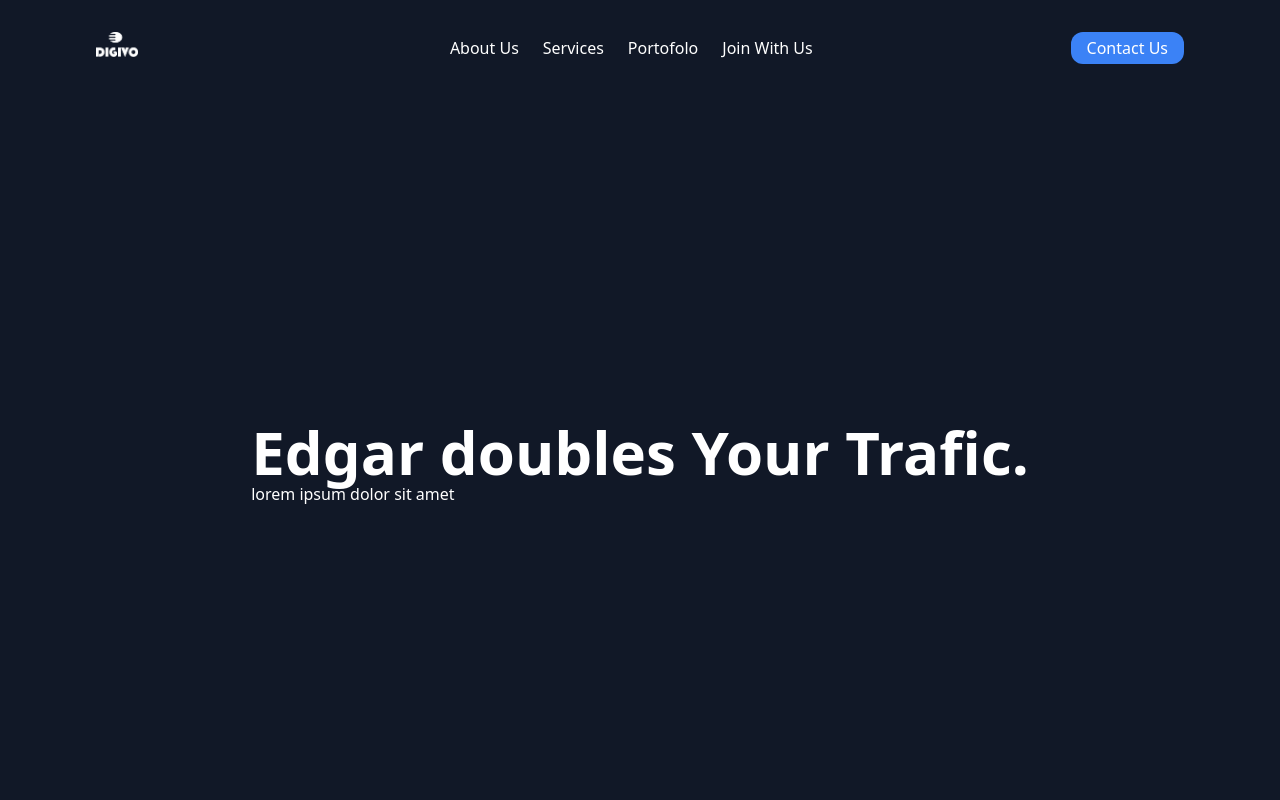
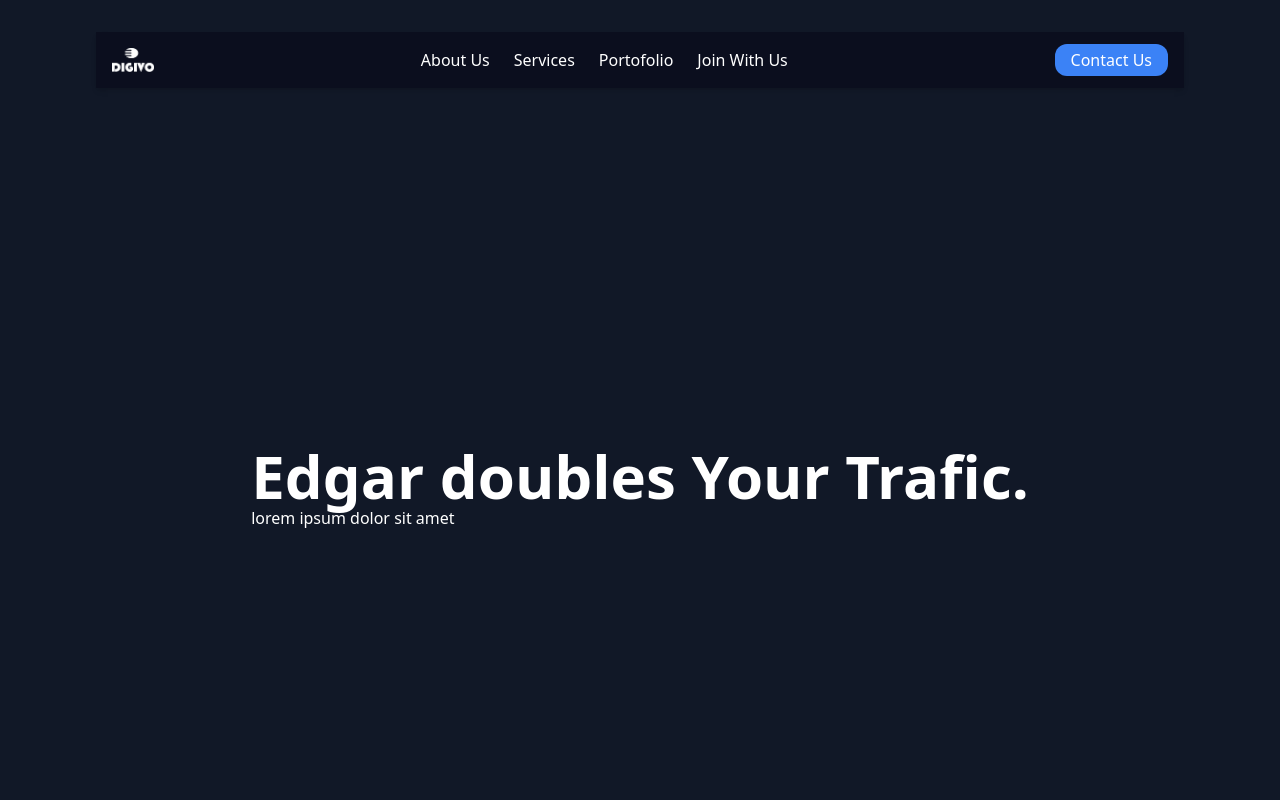
Before and after one commit to ipanakuoffice/nextJS, a Next.js app: page / in a window 1280 px wide. Shown: the top 800 px of the page. Built offline with nearby package versions, Linux system fonts and the light colour scheme.

Commit message:
mavbar but not fixed

```diff
--- a/app/components/faq.js
+++ b/app/components/faq.js
@@ -4,15 +4,15 @@
 const faq = () => {
     return (
       <div className="mb-32 relative w-full sm:w-full flex flex-col sm:flex-row pt-10 pb-8 mt-8 shadow-xl">
-            <div className="px-5  w-full flex flex-col justify-center items-center">
+          <div className="px-5 w-full flex flex-col justify-center items-center">
           <div className="flex flex-col items-center">
           <h2 className="mt-5 text-center text-3xl font-bold tracking-tight md:text-5xl">FAQ</h2>
           <p className="mt-3 text-lg text-white md:text-xl">Frequently asked questions</p>
           </div>
-          <div className="items-center w-full justify-center mt-8 grid grid-rows-1 sm:grid-cols-3 gap-8 ">
+          <div className="w-full mt-8 grid grid-rows-1 gap-8 place-items-center">
             {/* Repeatable Item */}
             {faqList.map((item, index) => (
-              <div className="py-5" key={index}>
+              <div className="py-5 col-span-full w-full" key={index}>
                 <details className="group">
                   <summary className="flex cursor-pointer list-none items-center justify-between font-medium">
                     <span className='font-bold'>{item.question}</span>
--- a/app/components/footer.js
+++ b/app/components/footer.js
@@ -41,7 +41,7 @@
                 <div className='bg-slate-500 rounded-2xl px-6 text-sm text-center flex items-center justify-center py-1'>
                     Join Comuntiy
                 </div>
-                <div className='bg-black rounded-2xl px-6 py-1 text-sm text-center flex items-center justify-center'>
+                <div className='bg-black rounded-2xl px-6 text-sm text-center flex items-center justify-center py-1'>
                     Discuss Now
                 </div>
             </div>
--- a/app/components/navBar.js
+++ b/app/components/navBar.js
@@ -1,37 +1,97 @@
 'use client';
 
-import Image from 'next/image'
-import Logo from '../../public/whiteLogo.png'
-import React, { useState } from "react";
-
+import Image from 'next/image';
+import Logo from '../../public/whiteLogo.png';
+import React, { useState } from 'react';
 
 export default function NavBar() {
   const [isOpen, setIsOpen] = useState(false);
 
   return (
     <>
-     <div id="navbar" className="sm:flex hidden sm:w-full">
-          <div id="logo" className='w-24 text-white text-center items-center'>
-          <Image
-               src={Logo}
-               width={42}
-               height={42}
-               alt="Picture of the author"
-          />
+      {/* Desktop Navigation */}
+      <nav className="w-full bg-[#0B0E1E] px-4 py-3 shadow-md z-50">
+        <div className="hidden md:flex items-center justify-between">
+          <div className="flex items-center gap-2">
+            <Image src={Logo} width={42} height={42} alt="Logo" />
           </div>
-          <div id="menu" className="flex flex-row justify-center gap-6 flex-grow text-white items-center">
-             <p className="text-white">About Us</p>
-             <p className="text-white">Services</p>
-             <p className="text-white">Portofolo </p>
-             <p className="text-white">Join With Us</p>
+          <div className="flex gap-6 text-white font-medium">
+            <a href="#about">About Us</a>
+            <a href="#services">Services</a>
+            <a href="#portofolio">Portofolio</a>
+            <a href="#join">Join With Us</a>
           </div>
-          <div className='w-34 text-right'>
-               <button className='text-white px-4 py-1 bg-blue-500  rounded-xl'>
+          <div>
+            <button className="text-white px-4 py-1 bg-blue-500 rounded-xl">
               Contact Us
             </button>
           </div>
         </div>
+      </nav>
 
+      {/* Mobile Top Bar */}
+      <div className="pt-8    fixed top-0 left-0 w-full bg-[#0B0E1E] px-4 py-3 flex md:hidden justify-between items-center z-50">
+        <Image src={Logo} width={42} height={42} alt="Logo" />
+        <button
+          className="text-white focus:outline-none z-50"
+          onClick={() => setIsOpen(!isOpen)}
+        >
+          <svg
+            className="w-6 h-6"
+            fill="none"
+            stroke="currentColor"
+            viewBox="0 0 24 24"
+            xmlns="http://www.w3.org/2000/svg"
+          >
+            {isOpen ? (
+              <path
+                strokeLinecap="round"
+                strokeLinejoin="round"
+                strokeWidth={2}
+                d="M6 18L18 6M6 6l12 12"
+              />
+            ) : (
+              <path
+                strokeLinecap="round"
+                strokeLinejoin="round"
+                strokeWidth={2}
+                d="M4 6h16M4 12h16M4 18h16"
+              />
+            )}
+          </svg>
+        </button>
+      </div>
+
+      {/* Mobile Sidebar */}
+      <div
+        className={`fixed top-0 left-0 h-screen w-3/4 bg-[#0B0E1E] text-white px-6 py-8 transform transition-transform duration-300 ease-in-out ${
+          isOpen ? 'translate-x-0' : '-translate-x-full'
+        } md:hidden z-50 pt-16`}
+      >
+        <nav className="flex flex-col gap-5">
+          <a href="#about" onClick={() => setIsOpen(false)}>About Us</a>
+          <a href="#services" onClick={() => setIsOpen(false)}>Services</a>
+          <a href="#portofolio" onClick={() => setIsOpen(false)}>Portofolio</a>
+          <a href="#join" onClick={() => setIsOpen(false)}>Join With Us</a>
+          <button
+            onClick={() => setIsOpen(false)}
+            className="mt-4 text-white px-4 py-1 bg-blue-500 rounded-xl w-full text-center"
+          >
+            Contact Us
+          </button>
+        </nav>
+      </div>
+
+      {/* Overlay */}
+      {isOpen && (
+        <div
+          className="fixed inset-0 bg-black/50 backdrop-blur-sm z-40 md:hidden"
+          onClick={() => setIsOpen(false)}
+        ></div>
+      )}
+
+      {/* Spacer for fixed top bar */}
+      <div className="md:hidden h-16" />
     </>
-    )
+  );
 }
--- a/app/components/sectionFive.js
+++ b/app/components/sectionFive.js
@@ -3,7 +3,7 @@
 
 const sectionFive = () => {
   return (
-    <div className='flex flex-col justify-center items-center w-full h-auto'>
+    <div className='flex flex-col justify-center items-center w-full min-h-screen mt-32' id='join'>
         <div className='text-4xl pb-10 font-bold'>
             Join With Us
         </div>
@@ -12,7 +12,7 @@
             <Card3/>
             <Card3/>
           </div>
-            <div className='grid grid-rows-1 sm:grid-cols-2 gap-4 w-full h-full bg-blue-500 px-4 py-4 rounded-xl '>
+            <div className='grid grid-rows-1 sm:grid-cols-2 gap-4 w-full  bg-blue-500 px-4 py-4 rounded-xl '>
                 <div className=' w-full sm:w-1/2 flex items-start text-sm justify-center flex-col'>
                   <p className='font-bold sm:text-left sm:justify-left justify-center w-full text-xl text-center'> Become A Comunity </p>
                   <p className='sm:text-left sm:justify-left justify-center w-full text-xl text-center'>You can join with Digivo as Comunity </p>
--- a/app/components/sectionFourth.js
+++ b/app/components/sectionFourth.js
@@ -3,7 +3,7 @@
 
 const sectionFourth = () => {
   return (
-<div className='flex flex-col w-full sm:w-full mb-12 justify-center items-center mb-36 '>
+<div className='flex flex-col w-full sm:w-full justify-center items-center min-h-screen' id='portofolio'>
     <div className='flex justify-center items-center font-bold text-4xl pb-12'>
         Portfolios & Clients
     </div>
@@ -28,7 +28,7 @@
 </div>
 
     {/* Portfolios Section */}
-    <div className='portfolios grid grid-cols-1 sm:grid-cols-2 lg:grid-cols-3 gap-6  w-full '>
+    <div className='portfolios grid grid-cols-1 sm:grid-cols-2 lg:grid-cols-3 gap-6 place-items-center w-full '>
         {/* Portfolio Card */}
         <Card2/>
         <Card2/>
--- a/app/components/sectionOne.js
+++ b/app/components/sectionOne.js
@@ -2,7 +2,7 @@
 
 const sectionOne = () => {
   return (
-        <div id='title' className='justify-center flex flex-col py-32 h-screen' >
+        <div id='title' className='justify-center flex flex-col py-32 min-h-screen' >
             <h1 className='font-bold text-white text-6xl'>Edgar doubles Your Trafic. </h1>
             <p className='text-white '>lorem ipsum dolor sit amet </p>
         </div>
--- a/app/components/sectionThree.js
+++ b/app/components/sectionThree.js
@@ -4,7 +4,7 @@
 const sectionThree = () => {
 
   return (
-<div className="flex flex-col w-full mb-48 justify-center items-center">
+<div className="flex flex-col w-full mb-48 justify-center items-center min-min-h-screen" id='services'>
     <div className="flex flex-row w-full pb-8 justify-between items-center">
         <div className="sm:text-left text-4xl font-bold w-full mb-4 text-center">
             What Services & Content from Us
@@ -12,7 +12,7 @@
 
     </div>
 
-    <div className="grid grid-cols-1 sm:grid-cols-2 md:grid-cols-3 lg:grid-cols-4 gap-4 w-full justify-items-center">
+    <div className="grid grid-cols-1 sm:grid-cols-2 md:grid-cols-3 lg:grid-cols-3 gap-4 w-full place-items-center">
         <Card1/>
         <Card1/>
         <Card1/>
--- a/app/components/sectionTwo.js
+++ b/app/components/sectionTwo.js
@@ -3,7 +3,7 @@
 
 const sectionTwo = () => {
   return (
-    <div className='flex flex-col justify-center sm:w-full h-screen'>
+    <div className='flex flex-col justify-center sm:w-full min-h-screen' id='about'>
         <div className='row grid-rows-1 sm:grid-cols-2 gap-4 w-full '>
             <div>
                 <h1 className='font-bold text-4xl mb-6 text-center sm:text-left  '> Who Is Digivo Comunity </h1>
```
Lines whose indentation alone changed are shown as unchanged.
